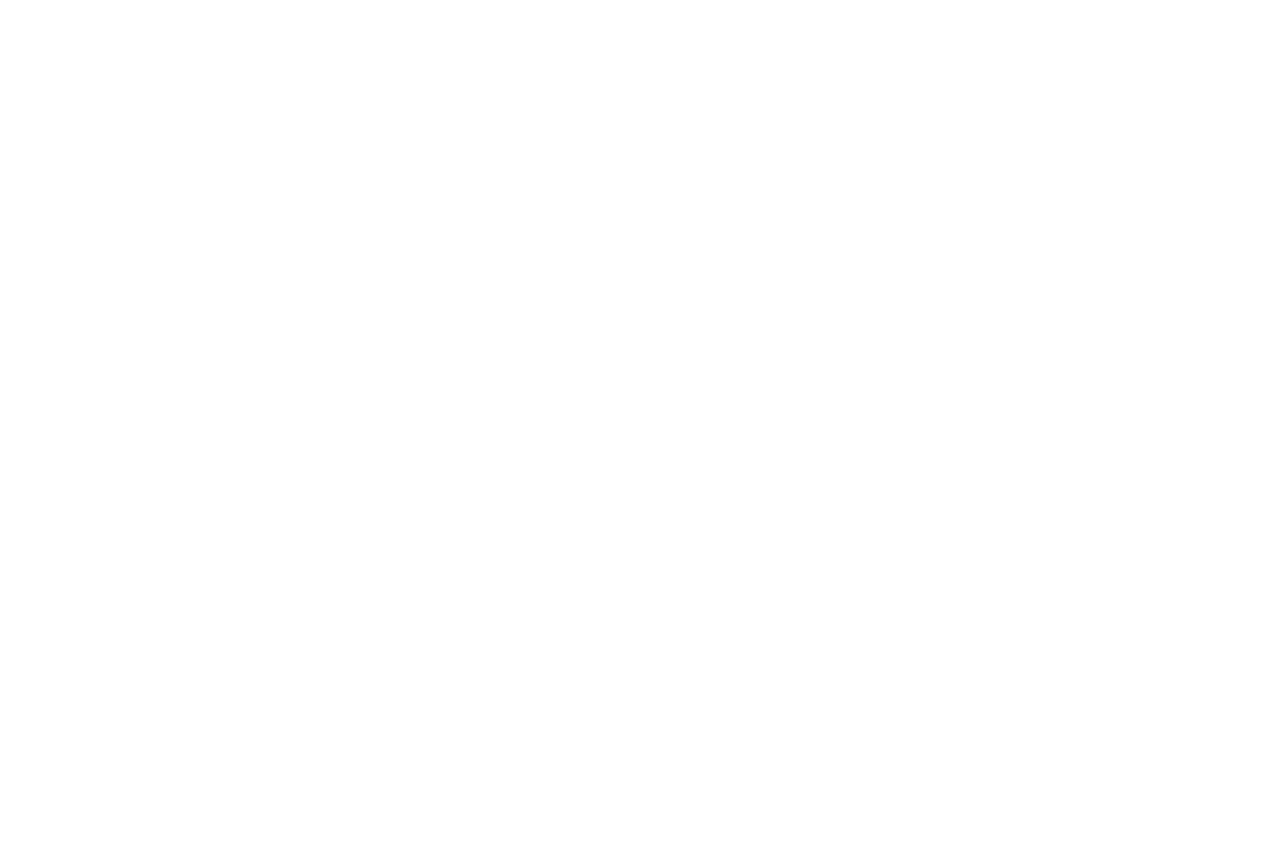
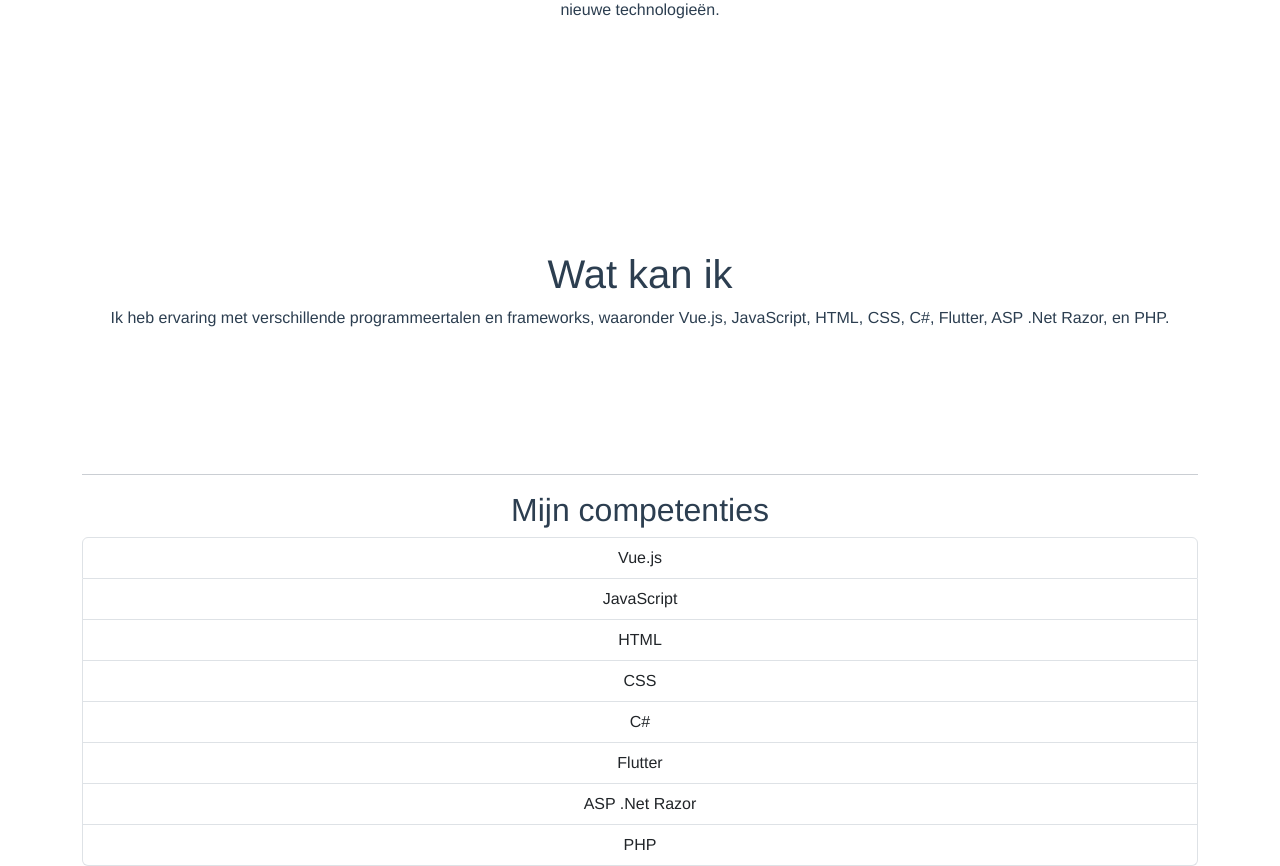
Before and after one commit to 0353497/portifoliov2, a Vue app: page / in a window 1280 px wide. Shown: the part 1720-2586 px from the top of the page. Before the commit the page ends 1505 px from the top, so only its background shows below. Built offline with nearby package versions, Linux system fonts and the light colour scheme.

Commit message:
feat: add TextCenter and List components to HomeView, enhancing content presentation

```diff
--- /dev/null
+++ b/src/components/List.vue
@@ -0,0 +1,26 @@
+<template>
+    <div class="col">
+        <h2>{{ title }}</h2>
+        <ul class="list-group">
+            <li class="list-group-item" v-for="(item, index) in items" :key="index">
+                {{ item }}
+            </li>
+        </ul>
+    </div>
+</template>
+<script>
+export default {
+    name: 'List',
+    props: {
+        title: {
+            type: String,
+            required: true
+        },
+        items: {
+            type: Array,
+            required: true
+        }
+    }
+}
+
+</script>
--- a/src/components/TextCenter.vue
+++ b/src/components/TextCenter.vue
@@ -1,5 +1,5 @@
 <template>
-    <div class="container" style="min-height: 70vh;">
+    <div class="container  d-flex justify-content-center align-items-center flex-column" style="min-height: 40vh;">
         <div class="row">
             <div class="col-12">
                 <h1 class="text-center">{{ title }}</h1>
--- a/src/views/HomeView.vue
+++ b/src/views/HomeView.vue
@@ -3,6 +3,13 @@
     <Index />
     <hr>
     <Certificaten :certificaten="certificaten" />
+    <hr>
+    <TextCenter title="Wie ben ik"
+      description="Dit is een korte beschrijving over wie ik ben. Ik ben een softwareontwikkelaar met een passie voor het bouwen van webapplicaties en het leren van nieuwe technologieën." />
+    <TextCenter title="Wat kan ik"
+      description="Ik heb ervaring met verschillende programmeertalen en frameworks, waaronder Vue.js, JavaScript, HTML, CSS, C#, Flutter, ASP .Net Razor, en PHP." />
+    <hr>
+    <List :title="competentiesTitle" :items="competenties" />
   </div>
 </template>
 
@@ -11,11 +18,15 @@
 import Index from '@/components/Index.vue';
 import Certificaat from '@/models/Certificaat';
 import Certificaten from '@/components/Certificaten.vue';
+import TextCenter from '@/components/TextCenter.vue';
+import List from '@/components/List.vue';
 export default {
   name: 'HomeView',
   components: {
     Index,
     Certificaten,
+    TextCenter,
+    List,
   },
   data() {
     return {
@@ -29,6 +40,17 @@
         new Certificaat('ASP .Net Razor', 'ASP.Net Razor Certificaat', '2021-01-01'),
         new Certificaat('PHP', 'PHP Certificaat', '2021-01-01'),
       ],
+      competentiesTitle: 'Mijn competenties',
+      competenties: [
+        'Vue.js',
+        'JavaScript',
+        'HTML',
+        'CSS',
+        'C#',
+        'Flutter',
+        'ASP .Net Razor',
+        'PHP',
+      ],
     };
   }
 };
```
